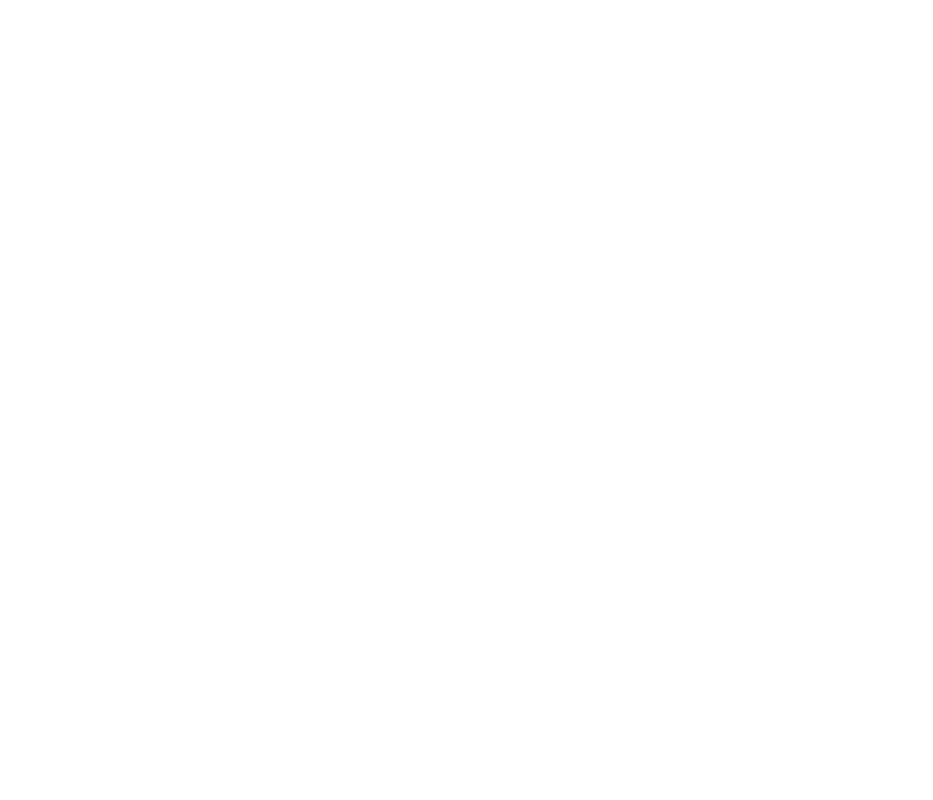
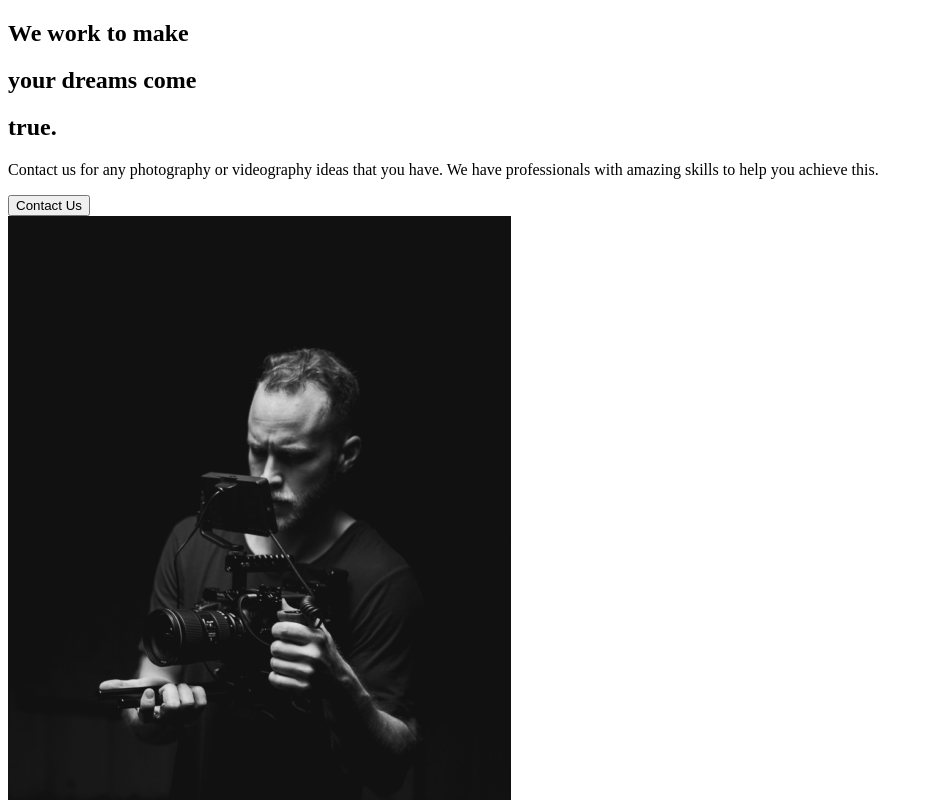
Before and after one commit to AaronClaes/portfolio-site-example, a React (Create React App) app: page / in a window 1280 px wide. Shown: the top 800 px of the page, without its empty margins (0-933 px from the left). Built offline with nearby package versions, Linux system fonts and the light colour scheme.

Commit message:
About Section

```diff
--- a/src/App.js
+++ b/src/App.js
@@ -1,5 +1,11 @@
+//Import Pages
+import AboutUs from "./pages/AboutUs";
 function App() {
-  return <div className="App"></div>;
+  return (
+    <div className="App">
+      <AboutUs />
+    </div>
+  );
 }
 
 export default App;
--- /dev/null
+++ b/src/components/AboutSection.js
@@ -0,0 +1,34 @@
+import React from "react";
+import home1 from "../img/home1.png";
+
+const AboutSection = () => {
+  return (
+    <div>
+      <div className="description">
+        <div className="title">
+          <div className="hide">
+            <h2>We work to make</h2>
+          </div>
+          <div className="hide">
+            <h2>
+              your <span>dreams</span> come
+            </h2>
+          </div>
+          <div className="hide">
+            <h2>true.</h2>
+          </div>
+        </div>
+        <p>
+          Contact us for any photography or videography ideas that you have. We
+          have professionals with amazing skills to help you achieve this.
+        </p>
+        <button>Contact Us</button>
+      </div>
+      <div className="image">
+        <img src={home1} alt="guy with a camera" />
+      </div>
+    </div>
+  );
+};
+
+export default AboutSection;
--- /dev/null
+++ b/src/pages/AboutUs.js
@@ -0,0 +1,9 @@
+import React from "react";
+//Page Components
+import AboutSection from "../components/AboutSection";
+
+const AboutUs = () => {
+  return <AboutSection />;
+};
+
+export default AboutUs;
```
